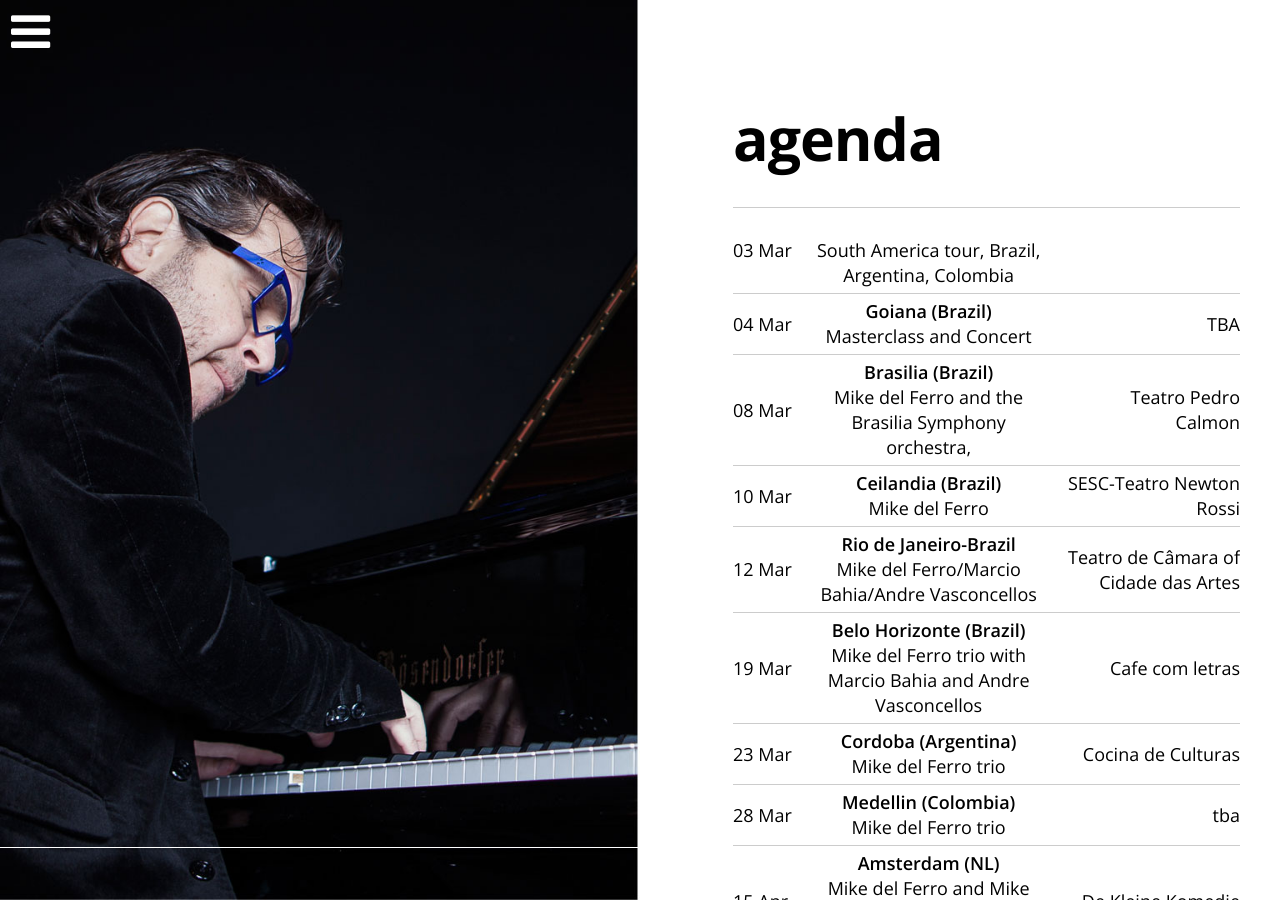
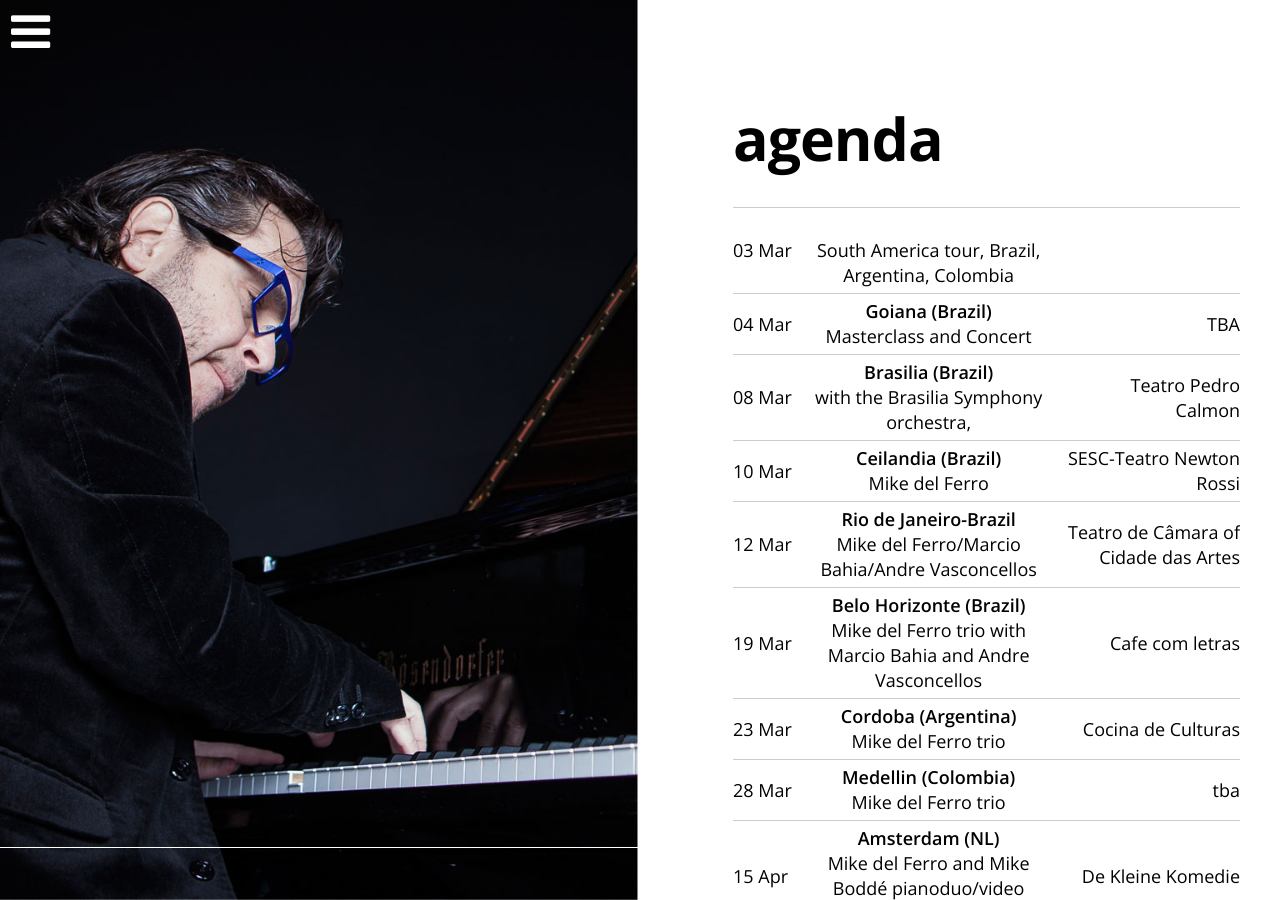
Before and after one commit to mikedelferro/website, a Jekyll site: the page built from agenda.html, in a window 1280 px wide and 900 px high. Built offline with Jekyll 4.4.1, drawn with Linux system fonts in a browser that asks for light colours; nearby versions of some CDN libraries.

Commit message:
Updated '/_config.yml' via CloudCannon

```diff
--- a/_config.yml
+++ b/_config.yml
@@ -9,7 +9,7 @@ gigs:
     location: ''
     venue: ''
     url: ''
-  - title: 'Mike del Ferro and the Brasilia Symphony orchestra,'
+  - title: 'with the Brasilia Symphony orchestra,'
     date: 2016-03-08T19:00:00.000Z
     location: Teatro Pedro Calmon
     venue: Brasilia (Brazil)
```
